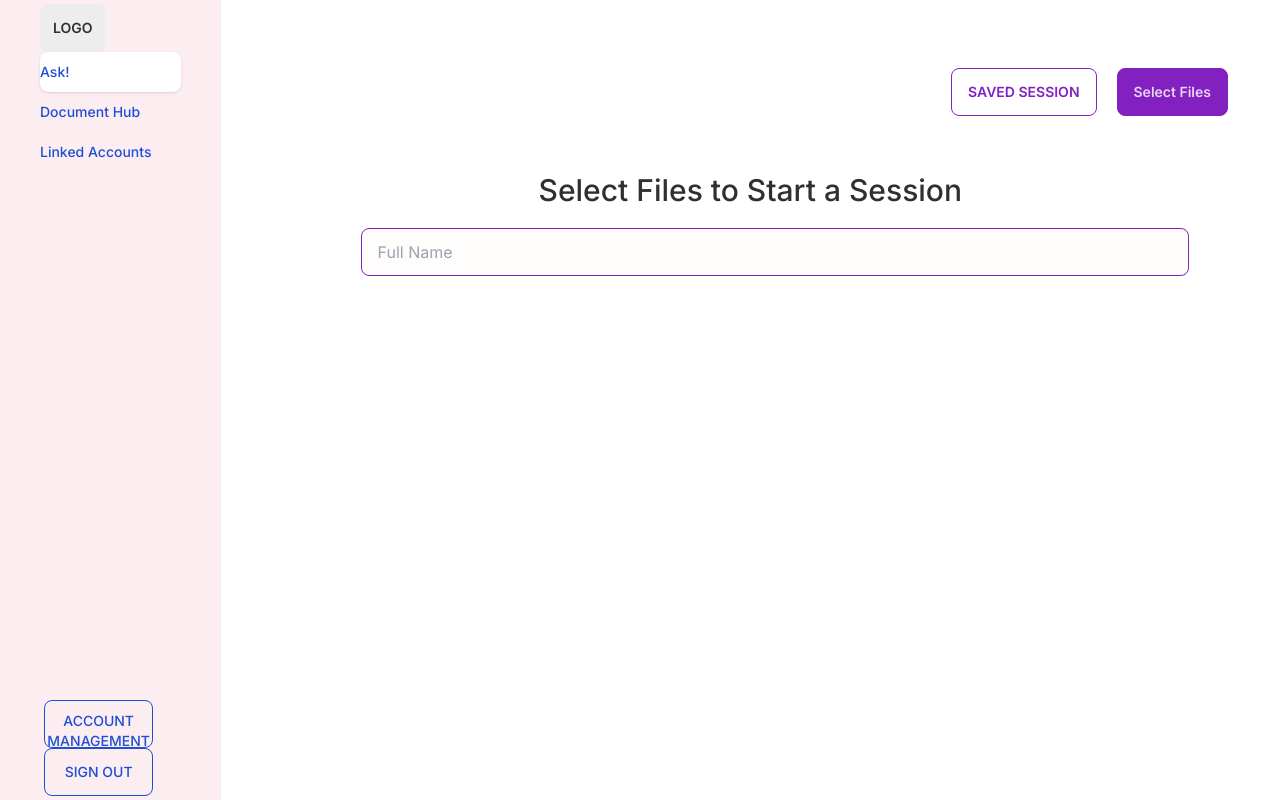
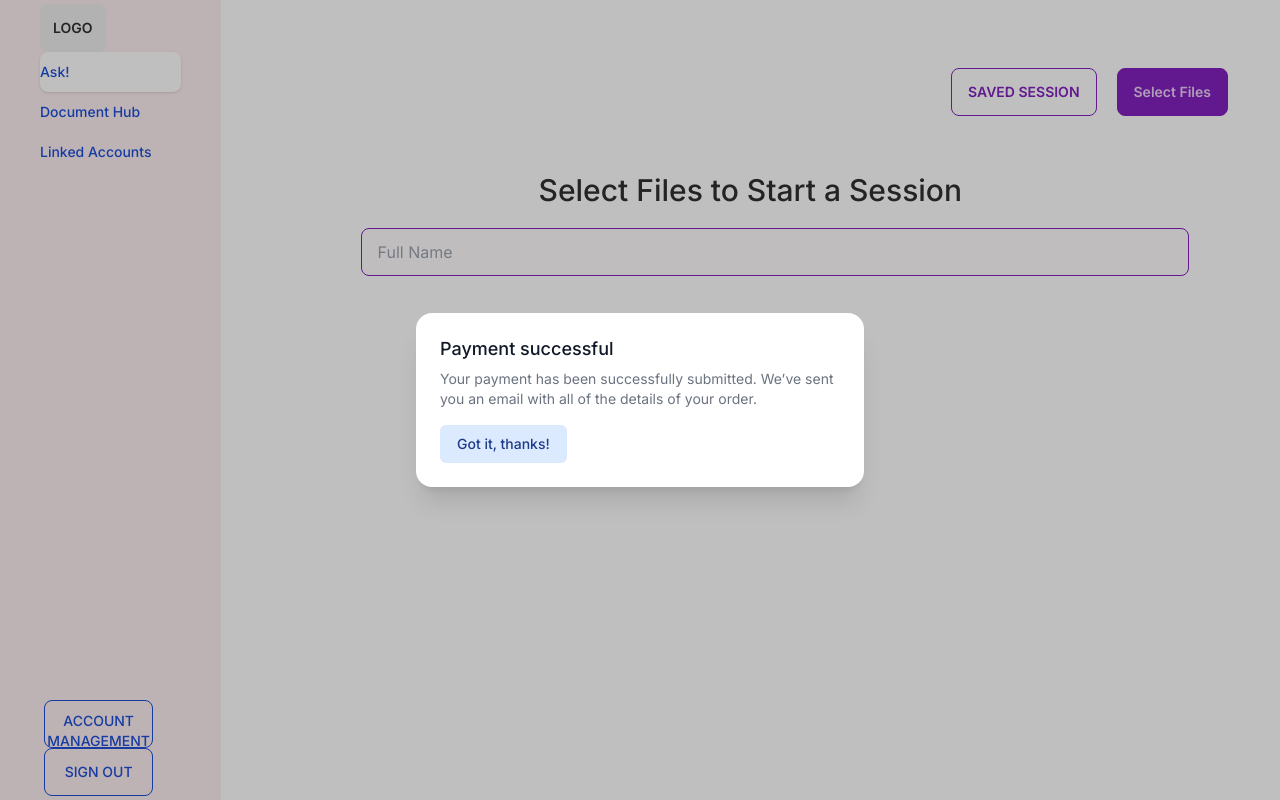
Before and after one commit to rakibul-wdp/askly, a Next.js app: page /dashboard in a window 1280 px wide. Both pictures are taken after a click on the button "Select Files". Shown: the top 800 px of the page. Built offline with nearby package versions, Linux system fonts and the light colour scheme.

Commit message:
create a modal structure

```diff
--- a/components/dashboard/DashboardAsk.js
+++ b/components/dashboard/DashboardAsk.js
@@ -1,14 +1,27 @@
-import React from 'react'
+import React, { useState } from 'react'
+import FileSelectModal from './FileSelectModal'
 
 const DashboardAsk = () => {
+  const [isOpen, setIsOpen] = useState(false);
+
+  const closeModal = () => {
+    setIsOpen(false)
+  }
+
+  const openModal = () => {
+    setIsOpen(true)
+  }
+
   return (
     <section>
       <div className='text-end my-14 mr-10'>
         <button className='btn btn-primary btn-outline'>Saved Session</button>
-        <button className='btn btn-primary normal-case ml-5'>Select Files</button>
+        <button onClick={openModal} className='btn btn-primary normal-case ml-5'>Select Files</button>
       </div>
       <h3 className='text-3xl font-medium text-center mb-5'>Select Files to Start a Session</h3>
       <input type="text" placeholder="Full Name" className="input input-bordered input-primary w-[80%] mx-32" style={{ background: "rgba(255, 127, 127, 0.02)" }} />
+
+      <FileSelectModal isOpen={isOpen} closeModal={closeModal} />
     </section>
   )
 }
--- /dev/null
+++ b/components/dashboard/FileSelectModal.js
@@ -0,0 +1,152 @@
+import React, { Fragment } from 'react';
+import { Dialog, Transition } from '@headlessui/react'
+
+const FileSelectModal = ({ isOpen, closeModal }) => {
+  return (
+    <Transition appear show={isOpen} as={Fragment}>
+      <Dialog as="div" className="relative z-10" onClose={closeModal}>
+        <Transition.Child
+          as={Fragment}
+          enter="ease-out duration-300"
+          enterFrom="opacity-0"
+          enterTo="opacity-100"
+          leave="ease-in duration-200"
+          leaveFrom="opacity-100"
+          leaveTo="opacity-0"
+        >
+          <div className="fixed inset-0 bg-black bg-opacity-25" />
+        </Transition.Child>
+
+        <div className="fixed inset-0 overflow-y-auto">
+          <div className="flex min-h-full items-center justify-center p-4 text-center">
+            <Transition.Child
+              as={Fragment}
+              enter="ease-out duration-300"
+              enterFrom="opacity-0 scale-95"
+              enterTo="opacity-100 scale-100"
+              leave="ease-in duration-200"
+              leaveFrom="opacity-100 scale-100"
+              leaveTo="opacity-0 scale-95"
+            >
+              <Dialog.Panel className="w-full max-w-md transform overflow-hidden rounded-2xl bg-white p-6 text-left align-middle shadow-xl transition-all">
+                <Dialog.Title
+                  as="h3"
+                  className="text-lg font-medium leading-6 text-gray-900"
+                >
+                  Payment successful
+                </Dialog.Title>
+                <div className="mt-2">
+                  <p className="text-sm text-gray-500">
+                    Your payment has been successfully submitted. We’ve sent
+                    you an email with all of the details of your order.
+                  </p>
+                </div>
+
+                <div className="mt-4">
+                  <button
+                    type="button"
+                    className="inline-flex justify-center rounded-md border border-transparent bg-blue-100 px-4 py-2 text-sm font-medium text-blue-900 hover:bg-blue-200 focus:outline-none focus-visible:ring-2 focus-visible:ring-blue-500 focus-visible:ring-offset-2"
+                    onClick={closeModal}
+                  >
+                    Got it, thanks!
+                  </button>
+                </div>
+              </Dialog.Panel>
+            </Transition.Child>
+          </div>
+        </div>
+      </Dialog>
+    </Transition>
+  )
+}
+
+export default FileSelectModal;
+
+/**
+
+import { Dialog, Transition } from '@headlessui/react'
+import { Fragment, useState } from 'react'
+
+export default function MyModal() {
+  let [isOpen, setIsOpen] = useState(true)
+
+  function closeModal() {
+    setIsOpen(false)
+  }
+
+  function openModal() {
+    setIsOpen(true)
+  }
+
+  return (
+    <>
+      <div className="fixed inset-0 flex items-center justify-center">
+        <button
+          type="button"
+          onClick={openModal}
+          className="rounded-md bg-black bg-opacity-20 px-4 py-2 text-sm font-medium text-white hover:bg-opacity-30 focus:outline-none focus-visible:ring-2 focus-visible:ring-white focus-visible:ring-opacity-75"
+        >
+          Open dialog
+        </button>
+      </div>
+
+      <Transition appear show={isOpen} as={Fragment}>
+        <Dialog as="div" className="relative z-10" onClose={closeModal}>
+          <Transition.Child
+            as={Fragment}
+            enter="ease-out duration-300"
+            enterFrom="opacity-0"
+            enterTo="opacity-100"
+            leave="ease-in duration-200"
+            leaveFrom="opacity-100"
+            leaveTo="opacity-0"
+          >
+            <div className="fixed inset-0 bg-black bg-opacity-25" />
+          </Transition.Child>
+
+          <div className="fixed inset-0 overflow-y-auto">
+            <div className="flex min-h-full items-center justify-center p-4 text-center">
+              <Transition.Child
+                as={Fragment}
+                enter="ease-out duration-300"
+                enterFrom="opacity-0 scale-95"
+                enterTo="opacity-100 scale-100"
+                leave="ease-in duration-200"
+                leaveFrom="opacity-100 scale-100"
+                leaveTo="opacity-0 scale-95"
+              >
+                <Dialog.Panel className="w-full max-w-md transform overflow-hidden rounded-2xl bg-white p-6 text-left align-middle shadow-xl transition-all">
+                  <Dialog.Title
+                    as="h3"
+                    className="text-lg font-medium leading-6 text-gray-900"
+                  >
+                    Payment successful
+                  </Dialog.Title>
+                  <div className="mt-2">
+                    <p className="text-sm text-gray-500">
+                      Your payment has been successfully submitted. We’ve sent
+                      you an email with all of the details of your order.
+                    </p>
+                  </div>
+
+                  <div className="mt-4">
+                    <button
+                      type="button"
+                      className="inline-flex justify-center rounded-md border border-transparent bg-blue-100 px-4 py-2 text-sm font-medium text-blue-900 hover:bg-blue-200 focus:outline-none focus-visible:ring-2 focus-visible:ring-blue-500 focus-visible:ring-offset-2"
+                      onClick={closeModal}
+                    >
+                      Got it, thanks!
+                    </button>
+                  </div>
+                </Dialog.Panel>
+              </Transition.Child>
+            </div>
+          </div>
+        </Dialog>
+      </Transition>
+    </>
+  )
+}
+
+
+ */
```
